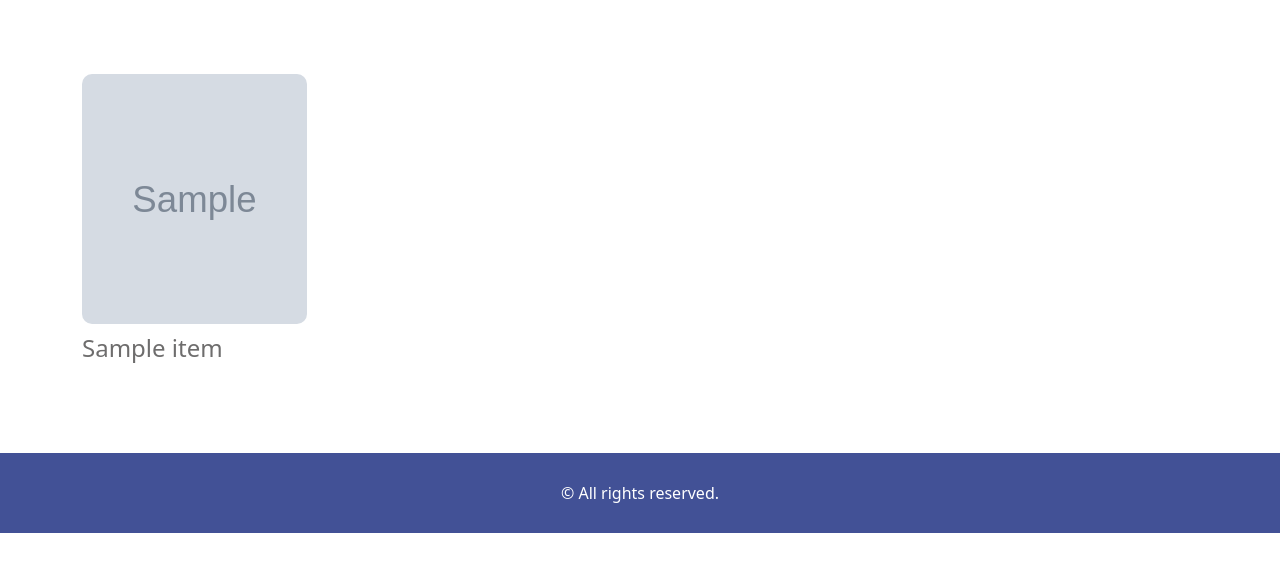
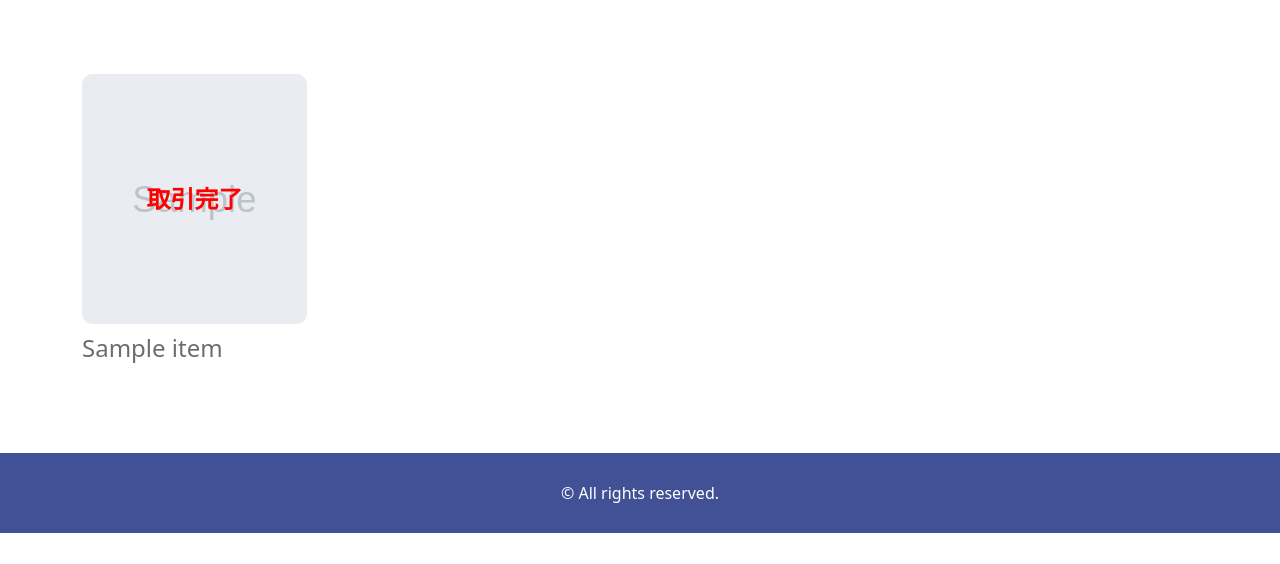
Before and after one commit to tk-art/my-first-blog, a Django app: page / in a window 1280 px wide. Shown: the part 141-705 px from the top of the page. Run offline with Django 4.2, Linux system fonts and the light colour scheme; tables that the repository leaves empty hold one stand-in row (values such as "Sample post"); grey boxes marked "Sample" are stand-in pictures; data that the repository does not hold is empty.

Commit message:
When the item user presses the confirm button, the word transaction completed will appear on the item image.

```diff
--- a/app/models.py
+++ b/app/models.py
@@ -16,6 +16,7 @@ class Item(models.Model):
     image = models.ImageField(upload_to='item_images/')
     place = models.CharField(max_length=100)
     like_count = models.PositiveIntegerField(default=0)
+    status = models.IntegerField(default=0)
 
 class Like(models.Model):
     user = models.ForeignKey(CustomUser, on_delete=models.CASCADE)
--- a/app/templates/top.html
+++ b/app/templates/top.html
@@ -7,11 +7,12 @@
   <div class="row">
     {% for item in items %}
       <div class="col-md-3">
-        <div class="product-item">
+        <div class="product-item {% if item.status == 1 %}completed{% endif %}">
           <a href="/food_information/{{ item.id }}" class="similar-link">
-            <img src="{{ item.image.url }}" alt="{{ item.name }}" class="uniform-image-size">
-            <div class="overlay-text">ここにテキスト</div>
-           <!-- <img src="{{ item.image.url }}" alt="{{ item.name }}" class="uniform-image-size"> -->
+              <img src="{{ item.image.url }}" alt="{{ item.name }}" class="uniform-image-size">
+              {% if item.status == 1 %}
+                  <div class="overlay-text">取引完了</div>
+              {% endif %}
           </a>
         </div>
         <h4 class="similar-item">{{ item.name }}</h4>
--- a/app/templates/want.html
+++ b/app/templates/want.html
@@ -36,13 +36,16 @@
         <input type="hidden" id="reply_to" name="reply_to">
         <button type="submit" class="message-btn">メッセージを送信する</button>
       </form>
-      <button class="confirm-btn" id="confirmButton">確定する</button>
+      {% if item.user == request.user %}
+        <button class="confirm-btn" id="confirmButton">確定する</button>
+      {% endif %}
     </div>
   </div>
 </div>
 
 <script>
   var itemid = '{{ item.id }}';
+  var csrfToken = '{{ csrf_token }}';
 </script>
 
 {% endblock %}
--- a/app/urls.py
+++ b/app/urls.py
@@ -22,6 +22,7 @@ urlpatterns = [
     path('search/', views.search, name='search'),
     path('want/<int:item_id>/', views.want, name='want'),
     path('message/<int:item_id>/', views.message, name='message'),
+    path('button_click', views.button_click, name='button_click'),
 
 ]
 
--- a/app/views.py
+++ b/app/views.py
@@ -282,3 +282,14 @@ def message(request, item_id):
     else:
         form = CommentForm()
     return render(request, 'want.html')
+
+
+def button_click(request):
+    if request.method == 'POST':
+        item_id = request.POST.get('itemId')
+        item = Item.objects.get(id=item_id)
+        item.status = 1
+        item.save()
+        return JsonResponse({'status': 'success'})
+    else:
+        return JsonResponse({'status': 'error'})
--- a/static/css/style.css
+++ b/static/css/style.css
@@ -146,13 +146,18 @@ table.reg_form{
   position: relative;
 }
 
+.product-item.completed .uniform-image-size {
+  opacity: 0.5;
+}
+
 .overlay-text {
   position: absolute;
   top: 50%;
   left: 45%;
   transform: translate(-50%, -50%);
-  color: white;
-  display: none;
+  color: red;
+  font-size: 24px;
+  font-weight: bold;
 }
 
 
--- a/static/js/main.js
+++ b/static/js/main.js
@@ -164,5 +164,18 @@ $('.reply-btn').click(function() {
 });
 
 $('#confirmButton').click(function() {
-  $('.overlay-text').show();
+  $.ajax({
+    url: '/button_click',
+    method: 'POST',
+    data: {
+      'itemId' : itemid,
+      'csrfmiddlewaretoken' : csrfToken,
+    },
+    success: function(data) {
+      window.location.href = '/';
+    },
+    error: function(error) {
+        console.error('Error:', error);
+    }
+  })
 });
```
Also changed, not shown: app/migrations/0023_item_status.py (added).
